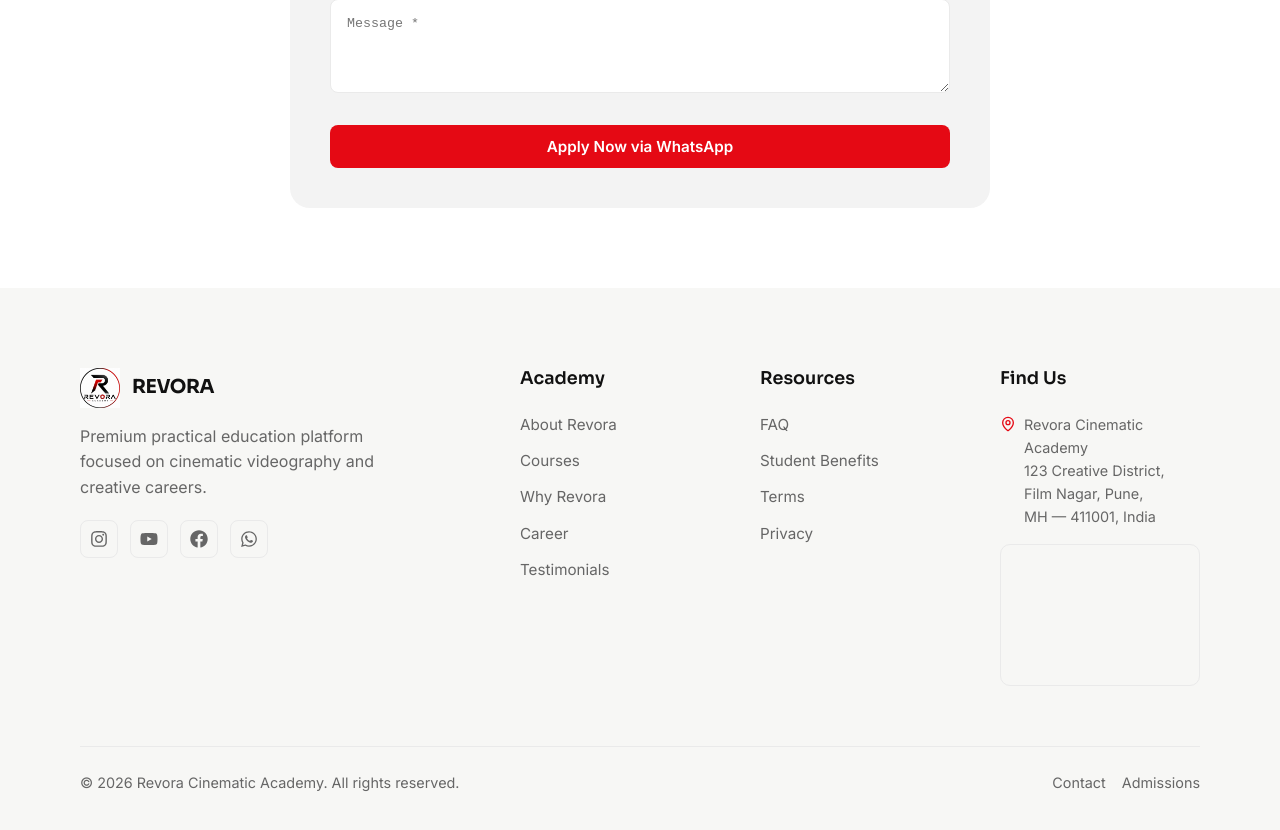
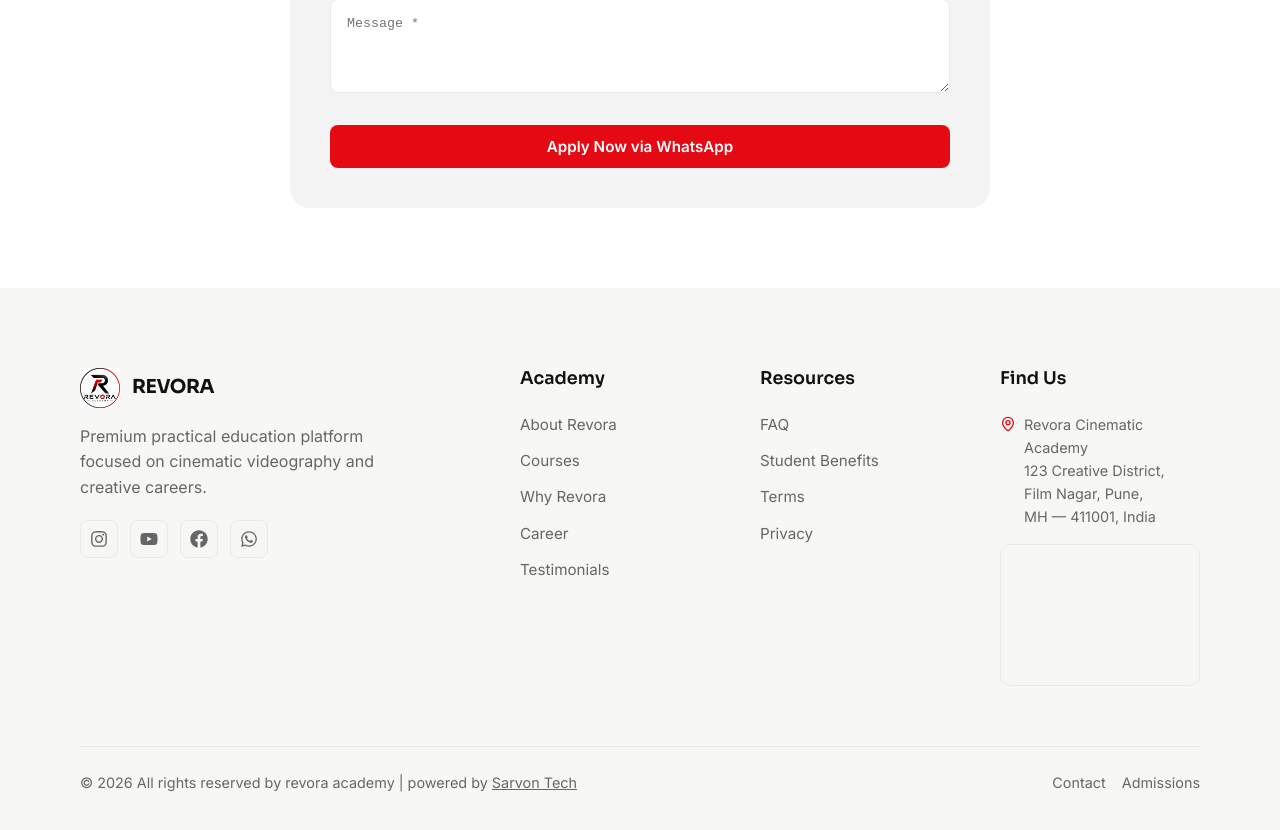
Before and after one commit to vaibhavkhurud/revora-academy-, a React (Vite) app: page /admissions in a window 1280 px wide. Shown: the part 938-1768 px from the top of the page. Built offline with nearby package versions, Linux system fonts and the light colour scheme; grey boxes are pictures that could not be loaded.

Commit message:
change footer bottom

```diff
--- a/src/components/Footer.jsx
+++ b/src/components/Footer.jsx
@@ -112,7 +112,7 @@ const Footer = () => {
         </div>
 
         <div className="footer-bottom">
-          <p>&copy; 2026 Revora Cinematic Academy. All rights reserved.</p>
+          <p>&copy; {new Date().getFullYear()} All rights reserved by revora academy | powered by <a href="https://www.sarvontech.in/" target="_blank" rel="noopener noreferrer" style={{ color: 'inherit', textDecoration: 'underline' }}>Sarvon Tech</a></p>
           <div style={{ display: 'flex', gap: '16px' }}>
             <Link to="/contact">Contact</Link>
             <Link to="/admissions">Admissions</Link>
```
